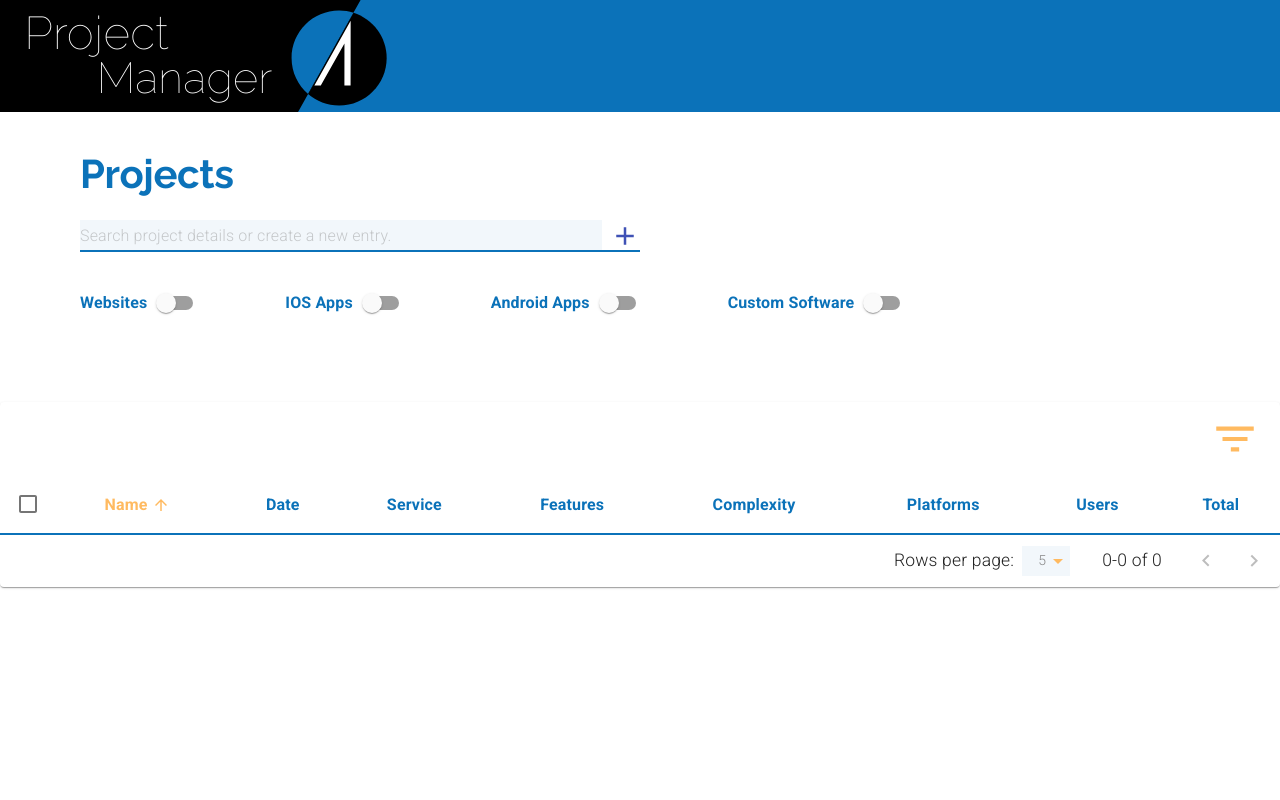
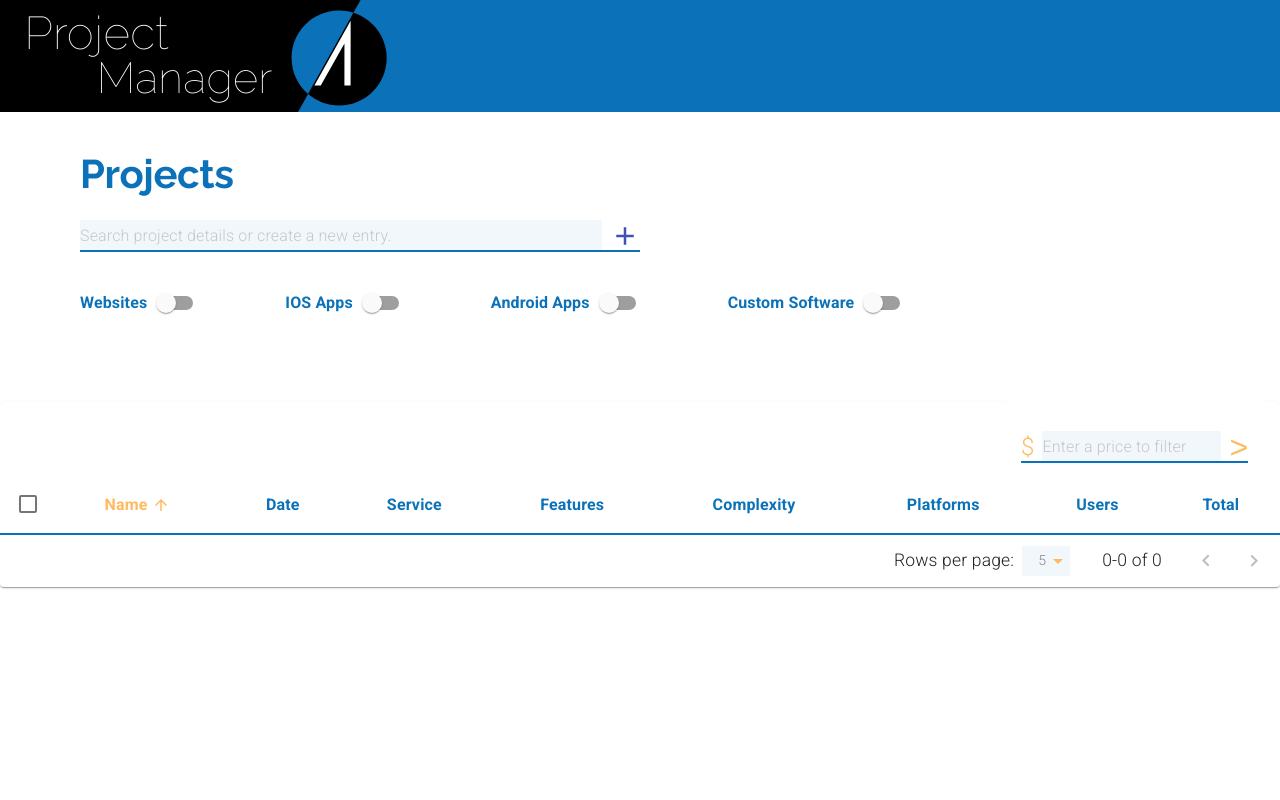
Before and after one commit to mohamed-Githu/arc-manager.react-material, a React (Create React App) app: page / in a window 1280 px wide. Both pictures are taken after a click on the button 1235 px from the left and 439 px from the top of the page. Shown: the top 800 px of the page. Built offline with nearby package versions, Linux system fonts and the light colour scheme.

Commit message:
Added the text-field to the filter icon in the toolbar of the table so that the use can enter the filter-by-total value

```diff
--- a/src/components/ui/content-tabel/content-tabel.component.jsx
+++ b/src/components/ui/content-tabel/content-tabel.component.jsx
@@ -17,6 +17,7 @@ import IconButton from "@material-ui/core/IconButton";
 import Tooltip from "@material-ui/core/Tooltip";
 import DeleteIcon from "@material-ui/icons/Delete";
 import FilterListIcon from "@material-ui/icons/FilterList";
+import { MenuItem, Menu, TextField, InputAdornment } from "@material-ui/core";
 
 const getFilterdRows = (searchValue, rows) =>
   rows.filter((row) => {
@@ -133,11 +134,50 @@ const useToolbarStyles = makeStyles((theme) => ({
   title: {
     flex: "1 1 100%",
   },
+  menu: {
+    "&:hover": {
+      backgroundColor: "#fff",
+    },
+    "&.Mui-focusVisible": {
+      backgroundColor: "#fff",
+    },
+  },
+  totalFilter: {
+    fontSize: "2em",
+    color: theme.palette.secondary.main,
+    fontWeight: 400,
+    padding: 0,
+  },
+  dolarSign: {
+    fontSize: "1.5em",
+    color: theme.palette.secondary.main,
+    fontWeight: 300,
+  },
 }));
 
 const EnhancedTableToolbar = (props) => {
   const classes = useToolbarStyles();
   const { numSelected } = props;
+
+  const [anchorEl, setAnchorEl] = React.useState(null);
+  const [totalFilterIcon, setTotalFilterIcon] = React.useState(">");
+  const [filterValue, setFilterValue] = React.useState("");
+
+  const handleMenu = (e) =>
+    setAnchorEl(!Boolean(anchorEl) ? e.currentTarget : null);
+
+  const handleTotalFilterIcon = () =>
+    setTotalFilterIcon(
+      totalFilterIcon === ">" ? "<" : totalFilterIcon === "<" ? "=" : ">"
+    );
+
+  const handlePriceFilter = ({target: {value}}) => {
+    setFilterValue(value);
+    if (value === "")
+      return;
+
+    props.filterByPrice(parseInt(value), totalFilterIcon);
+  }
 
   return (
     <Toolbar
@@ -166,11 +206,46 @@ const EnhancedTableToolbar = (props) => {
         </Tooltip>
       ) : (
         <Tooltip title="Filter list">
-          <IconButton aria-label="filter list">
+          <IconButton aria-label="filter list" onClick={handleMenu}>
             <FilterListIcon color="secondary" style={{ fontSize: 50 }} />
           </IconButton>
         </Tooltip>
       )}
+      <Menu
+        id="simple-menu"
+        anchorEl={anchorEl}
+        open={Boolean(anchorEl)}
+        onClose={handleMenu}
+        elevation={0}
+        keepMounted
+      >
+        <MenuItem disableTouchRipple classes={{ root: classes.menu }}>
+          <TextField
+            placeholder="Enter a price to filter"
+            value={filterValue}
+            onChange={handlePriceFilter}
+            InputProps={{
+              type: "number",
+              endAdornment: (
+                <InputAdornment
+                  position="end"
+                  onClick={handleTotalFilterIcon}
+                  style={{ cursor: "pointer" }}
+                >
+                  <IconButton className={classes.totalFilter}>
+                    <span>{totalFilterIcon}</span>
+                  </IconButton>
+                </InputAdornment>
+              ),
+              startAdornment: (
+                <InputAdornment position="start">
+                  <span className={classes.dolarSign}>$</span>
+                </InputAdornment>
+              ),
+            }}
+          />
+        </MenuItem>
+      </Menu>
     </Toolbar>
   );
 };
@@ -266,6 +341,7 @@ const EnhancedTable = ({ rows, searchValue, handleDelete }) => {
         <EnhancedTableToolbar
           onDelete={onDelete}
           numSelected={selected.length}
+          // filterByPrice={handlePriceFilter}
         />
         <TableContainer>
           <Table
```
Also changed, not shown: 1 other file (tests, documents, lock files or other folders).
